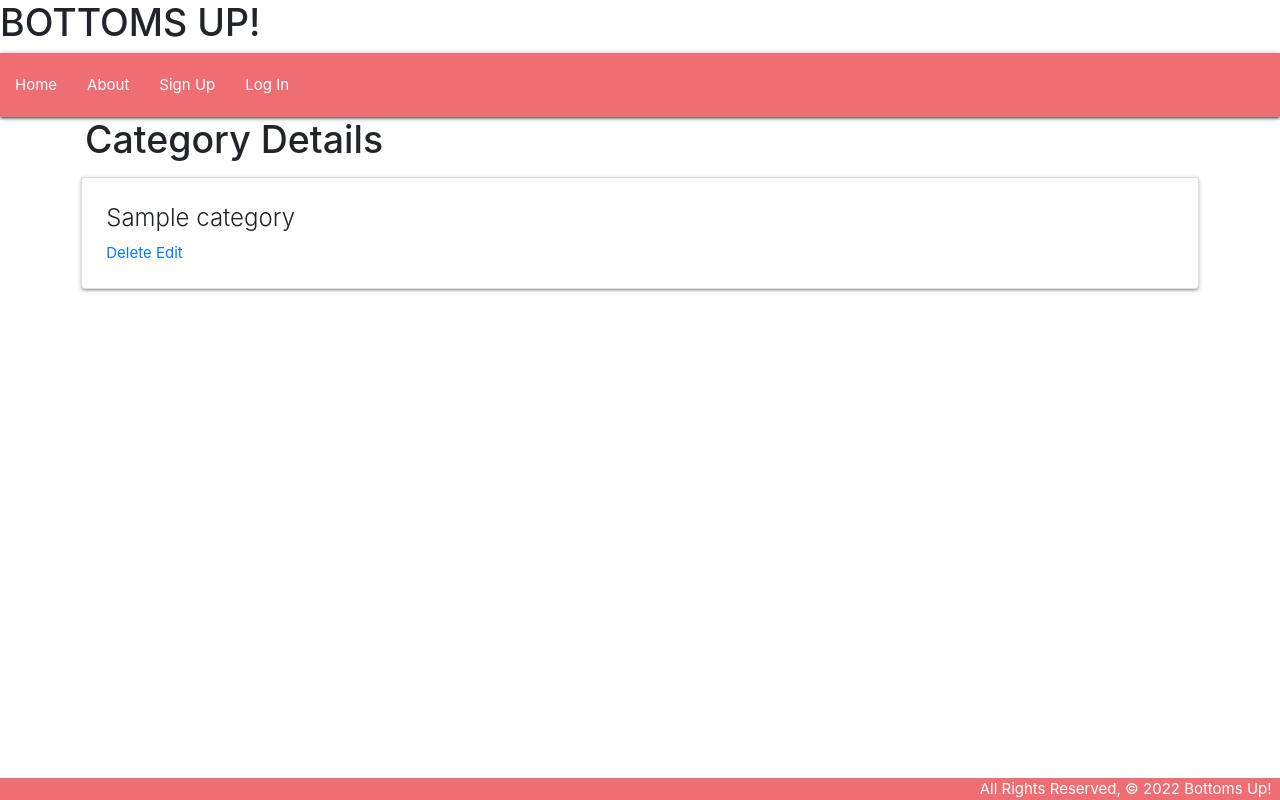
After one commit to raquellyc/bottoms-up-app, a Django app: page /categories/1/ in a window 1280 px wide. The commit adds this page. Run offline with Django 4.2, Linux system fonts and the light colour scheme; tables that the repository leaves empty hold one stand-in row (values such as "Sample post"); some libraries are stand-ins or nearby versions.

Commit message:
full crud

```diff
--- a/main_app/admin.py
+++ b/main_app/admin.py
@@ -1,6 +1,7 @@
 from django.contrib import admin
-from .models import Drink, Ingredient, Survey
+from .models import Category, Drink, Ingredient, Survey
 # Register your models here.
 admin.site.register(Drink)
 admin.site.register(Survey)
 admin.site.register(Ingredient)
+admin.site.register(Category)
--- a/main_app/models.py
+++ b/main_app/models.py
@@ -1,7 +1,11 @@
+from statistics import mode
+from tabnanny import verbose
+from unicodedata import category
 from django.db import models
 from django.contrib.auth.models import User
 from django.forms import CharField
 from django.utils import timezone
+from django.urls import reverse
 # Create your models here.
 
 LIQUORS = (
@@ -24,13 +28,28 @@ ANSWERS3 = (
     ('R', 'Relaxation'),
 )
 
-
-
-
 class Ingredient(models.Model):
     ingredient_name = models.CharField(max_length=50)
     def __str__(self):
         return f'{self.ingredient_name}'
+
+    class Meta:
+        verbose_name = 'ingredient'
+        verbose_name_plural = 'ingredients'
+
+class Category(models.Model):
+    name = models.CharField(max_length=50)
+    def __str__(self):
+        return self.name
+
+    class Meta:
+        ordering = ['name']
+        verbose_name = 'category'
+        verbose_name_plural = 'categories'
+
+    def get_absolute_url(self):
+        return reverse('categories_index')
+
 
 class Drink(models.Model):
     drink_id = models.CharField(max_length=10)
@@ -40,6 +59,7 @@ class Drink(models.Model):
     ingredients = models.ManyToManyField(Ingredient)
     users = models.ManyToManyField(User)
     created_date = models.DateTimeField('date created', default=timezone.now)
+    categories = models.ManyToManyField(Category)
     def __str__(self):
         return f'{self.drink_name} ({self.drink_id})'
 
--- a/main_app/templates/base.html
+++ b/main_app/templates/base.html
@@ -28,7 +28,10 @@
                         {% if user.is_authenticated %}
                         <li><a href="{% url 'survey_form' %}">Generate A New Cocktail</a></li>
                         <li><a href="{% url 'index' %}">Drink List</a></li>
+                        <li><a href="{% url 'categories_index' %}">Cocktail Categories</a></li>
+                        <li><a href="{% url 'categories_create' %}">Add Cocktail Category</a></li>
                         <li><a href="{% url 'logout' %}">Log Out</a></li>
+
                         {% else %}
                         <li><a href="{% url 'signup' %}">Sign Up</a></li>
                         <li><a href="{% url 'login' %}">Log In</a></li>
--- /dev/null
+++ b/main_app/templates/main_app/category_detail.html
@@ -0,0 +1,18 @@
+{% extends 'base.html' %}
+{% block content %}
+
+<h1>Category Details</h1>
+
+<div class="row">
+  <div class="col s6 col-offset-3">
+    <div class="card">
+      <div class="card-content">
+        <span class="card-title">{{ category.name }}</span>
+        <a href="{% url 'categories_delete' category.id %}">Delete</a>
+        <a href="{% url 'categories_update' category.id %}">Edit</a>
+
+      </div>
+    </div>
+  </div>
+</div>
+{% endblock %}
--- a/main_app/urls.py
+++ b/main_app/urls.py
@@ -11,4 +11,11 @@ urlpatterns = [
     path('drinks/add_drink/', views.add_drink, name='add_drink'),
     path('drinks/<int:drink_id>/', views.drink_detail, name='drink_detail'),
     path('drinks/<int:pk>/delete/', views.DrinkDelete.as_view(), name='drink_delete'),
+    path('drinks/<int:drink_id>/assoc_category/<int:category_id>/', views.assoc_category, name="add_category"),
+    path('drinks/<int:drink_id>/unassoc_category/<int:category_id>/', views.unassoc_category, name="remove_category"),
+    path('categories/', views.CategoryList.as_view(), name="categories_index"),
+    path('categories/create/', views.CategoryCreate.as_view(), name="categories_create"),
+    path('categories/<int:pk>/', views.CategoryDetail.as_view(), name="categories_detail"),
+    path('categories/<int:pk>/update/', views.CategoryUpdate.as_view(), name="categories_update"),
+    path('categories/<int:pk>/delete/', views.CategoryDelete.as_view(), name="categories_delete"),
 ]
--- a/main_app/views.py
+++ b/main_app/views.py
@@ -1,10 +1,11 @@
 from django.shortcuts import render, redirect
 from django.views.generic.edit import CreateView, UpdateView, DeleteView
+from django.views.generic import ListView, DetailView
 from django.contrib.auth import login
 from django.contrib.auth.forms import UserCreationForm
 from django.contrib.auth.decorators import login_required
 from django.contrib.auth.mixins import LoginRequiredMixin
-from .models import ANSWERS1, Drink, Ingredient, Survey
+from .models import ANSWERS1, Category, Drink, Ingredient, Survey
 import requests, random
 # Create your views here.
 
@@ -120,10 +121,13 @@ def drink_detail(request, drink_id):
     drink = Drink.objects.get(id=drink_id)
     ingredients_list = list(drink.ingredients.all().values_list('ingredient_name', flat=True))
     ingredients = str(', '.join(ingredients_list))
+    category_ids = drink.categories.all().values_list('id')
+    categories = Category.objects.exclude(id__in=category_ids)
     print(ingredients)
     return render(request, 'drinks/detail.html', {
         'drink': drink,
         'ingredients' : ingredients,
+        'categories' : categories,
     })
 
 # Class-Based View (CBV)
@@ -134,3 +138,31 @@ class SurveyForm(LoginRequiredMixin, CreateView):
 class DrinkDelete(LoginRequiredMixin, DeleteView):
   model = Drink
   success_url = '/drinks/'
+
+class CategoryList(ListView):
+  model = Category
+
+class CategoryDetail(DetailView):
+  model = Category
+
+class CategoryCreate(CreateView):
+  model = Category
+  fields = '__all__'
+
+class CategoryUpdate(UpdateView):
+  model = Category
+  fields = ['name']
+
+class CategoryDelete(DeleteView):
+  model = Category
+  success_url =  '/categories/'
+
+def assoc_category(request, drink_id, category_id):
+  drink = Drink.objects.get(id=drink_id)
+  drink.categories.add(category_id)
+  return redirect ('drink_detail', drink_id=drink_id)
+
+def unassoc_category(request, drink_id, category_id):
+  drink = Drink.objects.get(id=drink_id)
+  drink.categories.remove(category_id)
+  return redirect ('drink_detail', drink_id=drink_id)
```
Also changed, not shown: main_app/templates/drinks/detail.html (+48 -0 lines), main_app/templates/main_app/category_confirm_delete.html (added, +13 -0 lines), main_app/templates/main_app/category_form.html (added, +18 -0 lines), main_app/templates/main_app/category_list.html (added, +16 -0 lines), main_app/migrations/0004_category_drink_categories.py (added).
